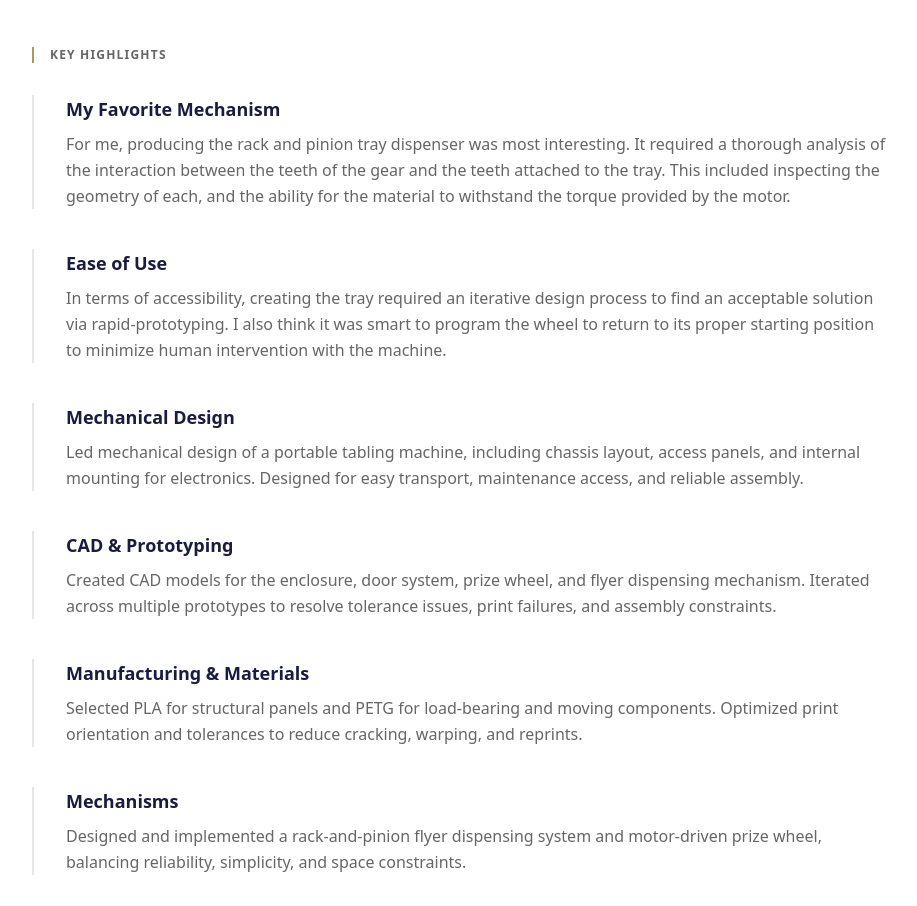
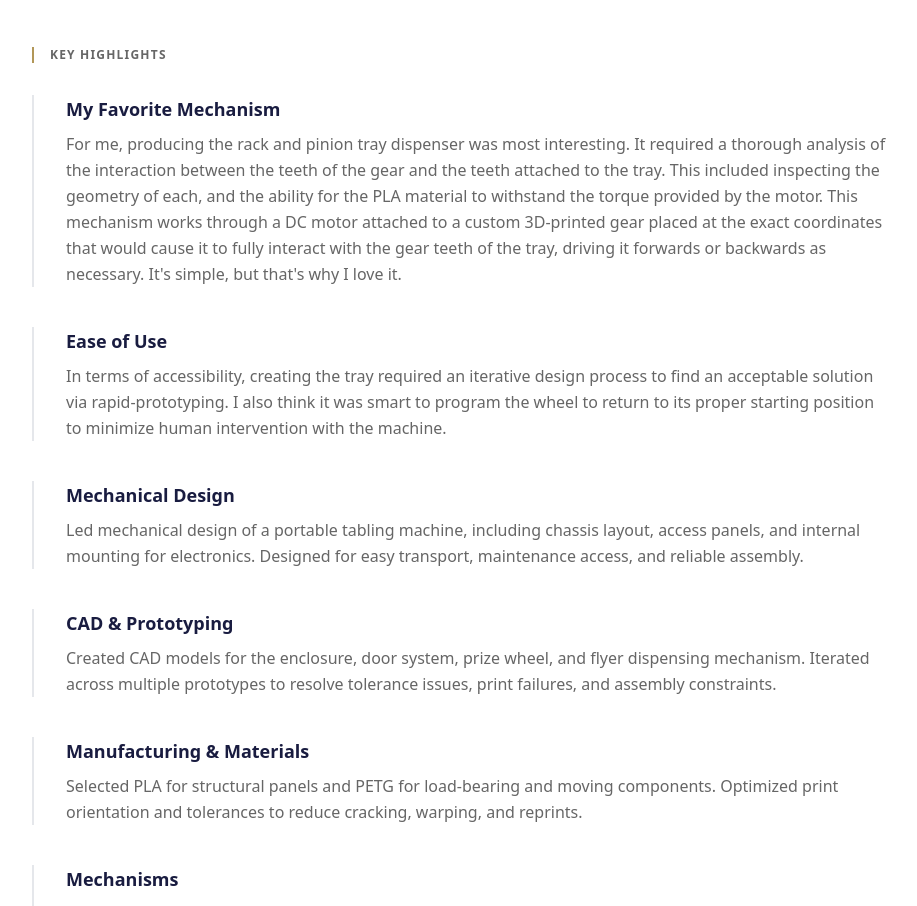
Before and after one commit to jasonpeng7/akportfolio, a Next.js app: page /pages/projects/computer-vision-arcade-machine in a window 1280 px wide. Shown: the part 1147-2053 px from the top of the page, without its empty margins (312-1229 px from the left). Built offline with nearby package versions, Linux system fonts and the light colour scheme.

Commit message:
Update projects.ts

```diff
--- a/src/data/projects.ts
+++ b/src/data/projects.ts
@@ -36,7 +36,7 @@ export const allProjects = [
     description: [
       {
         title: "My Favorite Mechanism",
-        text: "For me, producing the rack and pinion tray dispenser was most interesting. It required a thorough analysis of the interaction between the teeth of the gear and the teeth attached to the tray. This included inspecting the geometry of each, and the ability for the material to withstand the torque provided by the motor.",
+        text: "For me, producing the rack and pinion tray dispenser was most interesting. It required a thorough analysis of the interaction between the teeth of the gear and the teeth attached to the tray. This included inspecting the geometry of each, and the ability for the PLA material to withstand the torque provided by the motor. This mechanism works through a DC motor attached to a custom 3D-printed gear placed at the exact coordinates that would cause it to fully interact with the gear teeth of the tray, driving it forwards or backwards as necessary. It's simple, but that's why I love it.",
       },
       {
         title: "Ease of Use",
```
